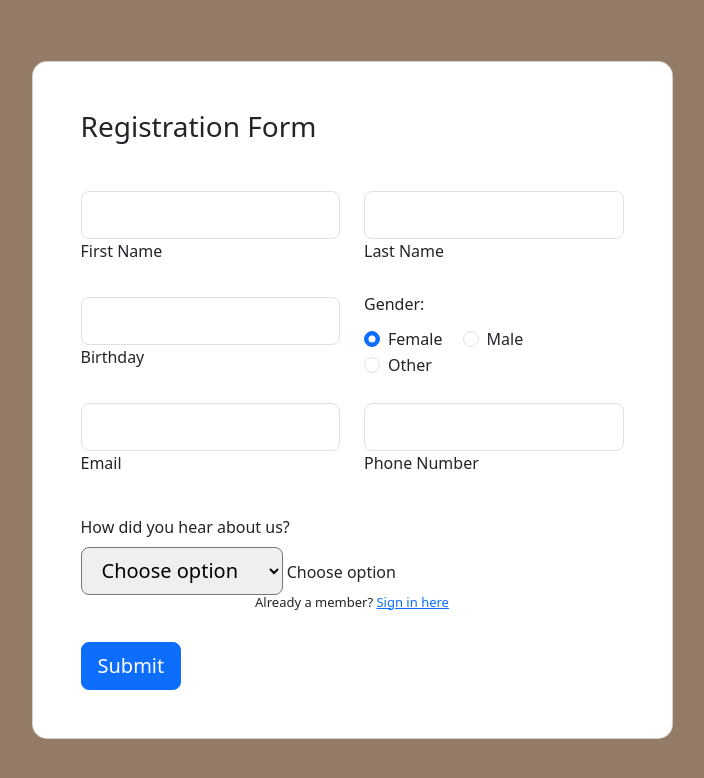
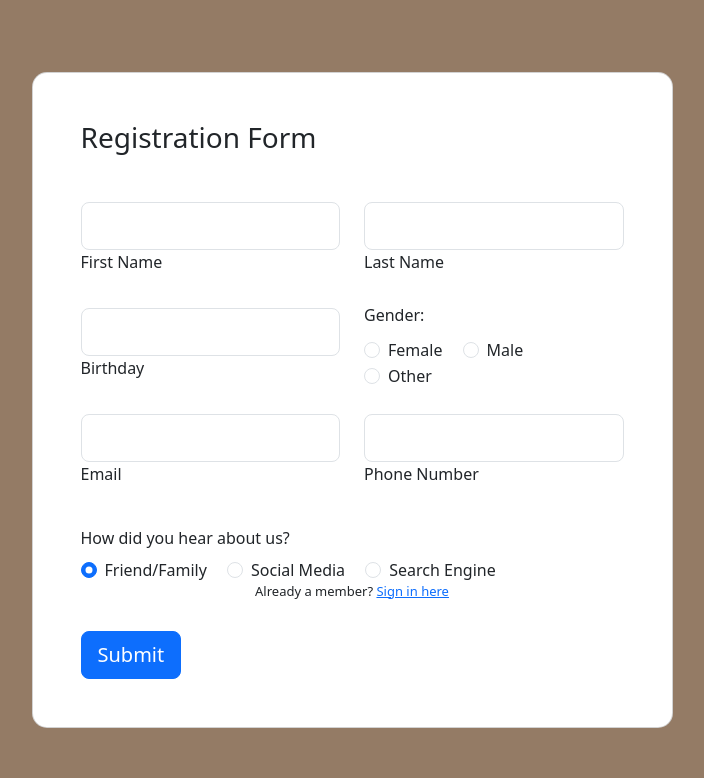
Before and after one commit to 1DanielSolar/ECommerce-Website-Capstone, a plain HTML site: page registration.html in a window 1280 px wide. Shown: the whole page, without its empty margins (288-992 px from the left). Drawn offline with nearby package versions, Linux system fonts and the light colour scheme.

Commit message:
added radio buttons
added radio buttons to registration html

```diff
--- a/css/products.css
+++ b/css/products.css
@@ -84,7 +84,7 @@ p {
 	border: 1px solid #aaa;
 	font-weight: bold;
 
-	/*#8ba888*/
+	/* Alternative color for button shadow #c0cfb2*/
 }
 
 .button a:after{
--- a/registration.html
+++ b/registration.html
@@ -111,17 +111,28 @@
                               <div class="col-12">
 
                                 <label class="form-label" for="phoneNumber">How did you hear about us?</label><br>
-                                <select class="select form-control-lg">
-                                  <option value="1">Choose option</option>
-                                  <option value="2">Friends/Family</option>
-                                  <option value="3">Advertisements</option>
-                                  <option value="4">Social Media</option>
-                                </select>
-                                <label class="form-label select-label">Choose option</label>
+
+                                <div class="form-check form-check-inline">
+                                    <input class="form-check-input" type="radio" name="inlineRadioOptions" id="friendFamily"
+                                      value="option1" checked />
+                                    <label class="form-check-label" for="">Friend/Family</label>
+                                  </div>
+
+                                  <div class="form-check form-check-inline">
+                                    <input class="form-check-input" type="radio" name="inlineRadioOptions" id="socialMedia"
+                                      value="option2" />
+                                    <label class="form-check-label" for="">Social Media</label>
+                                  </div>
+
+                                  <div class="form-check form-check-inline">
+                                    <input class="form-check-input" type="radio" name="inlineRadioOptions" id="searchEngine"
+                                      value="option3" />
+                                    <label class="form-check-label" for="otherGender">Search Engine</label>
+                                  </div>
 
                               </div>
                             </div>
-                            <h1>Already a member? <a href="login.html">Sign in here</a></h1>
+                            <h1>Already a member? <a href="login.html";> Sign in here</a></h1>
                             <div class="mt-4 pt-2">
                               <input data-mdb-button-init data-mdb-ripple-init class="btn btn-primary btn-lg" type="submit" value="Submit" />
                             </div>
```
Also changed, not shown: Menu.html (+1 -12 lines), index.html (+1 -1 lines).
